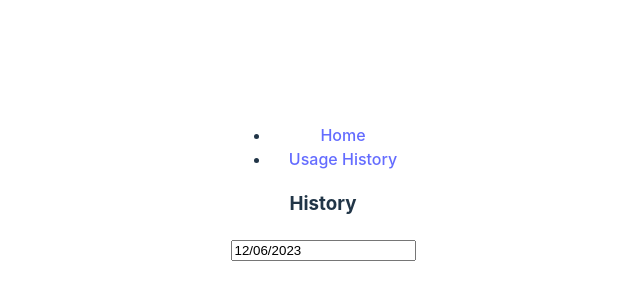
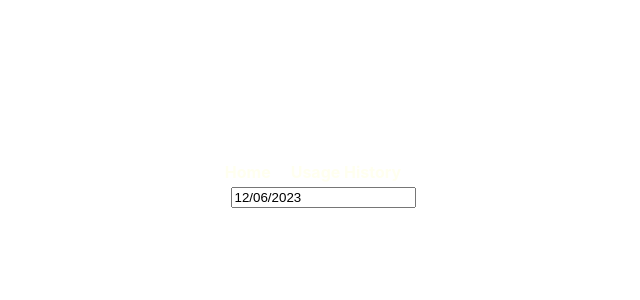
Before and after one commit to dj6207/watchdog, a React (Vite) app: page /history in a window 1280 px wide. Shown: the part 216-516 px from the top of the page, without its empty margins (317-957 px from the left). Built offline with nearby package versions, Linux system fonts and the light colour scheme.

Commit message:
navbar style updated utils

```diff
--- a/src/features/charts/components/usagePieChart.tsx
+++ b/src/features/charts/components/usagePieChart.tsx
@@ -1,7 +1,7 @@
 import React from "react";
 import { useCheckDataBaseConnected, useUpdateUsageLogData } from '../../../hooks';
 import { PieChart, Pie, Tooltip, TooltipProps , Cell, Legend } from 'recharts';
-import { formatDate, filterUsageLogData } from "../../../utils";
+import { formatDate, filterUsageLogData, formatTime, truncateString } from "../../../utils";
 import { COLORS } from "../../../constants";
 import '../assets/UsagePieChart.css'
 import { UsageLogData } from "../../../types";
@@ -9,37 +9,6 @@ import { UsageLogData } from "../../../types";
 export const UsagePieChart: React.FC = () => {
     const today:Date = new Date();
     const date:string = formatDate(today);
-
-    const truncateString = (string: string, length: number): string => {
-        return string.length > length ? `${string.slice(0, length)}...` : string;
-    };
-
-    const formatTime = (seconds: number): string => {
-        const secondsInMinute = 60;
-        const secondsInHour = 3600;
-        const secondsInDay = 86400;
-        const secondsInWeek = 604800;
-
-        if (seconds >= secondsInWeek) {
-            const weeks = Math.floor(seconds / secondsInWeek);
-            const days = Math.floor((seconds % secondsInWeek) / secondsInDay);
-            return `${weeks}w ${days}d`;
-        } else if (seconds >= secondsInDay) {
-            const days = Math.floor(seconds / secondsInDay);
-            const hours = Math.floor((seconds % secondsInDay) / secondsInHour);
-            return `${days}d ${hours}h`;
-        } else if (seconds >= secondsInHour) {
-            const hours = Math.floor(seconds / secondsInHour);
-            const minutes = Math.floor((seconds % secondsInHour) / secondsInMinute);
-            return `${hours}h ${minutes}m`;
-        } else if (seconds >= secondsInMinute) {
-            const minutes = Math.floor(seconds / secondsInMinute);
-            const remainingSeconds = seconds % secondsInMinute;
-            return `${minutes}m ${remainingSeconds}s`;
-        } else {
-            return `${seconds}s`;
-        }
-    }
 
     const CustomTooltip = ({ active, payload }: TooltipProps<number, string>) => {
         if (active && payload && payload.length) {
--- a/src/features/history/components/usageHistoryt.tsx
+++ b/src/features/history/components/usageHistoryt.tsx
@@ -1,7 +1,7 @@
 import React, {useState} from "react";
 import DatePicker from 'react-datepicker';
 import "react-datepicker/dist/react-datepicker.css";
-import { formatDate, filterUsageLogData } from "../../../utils";
+import { formatDate, filterUsageLogData, formatTime, truncateString } from "../../../utils";
 import { useGetUsageLogData, useCheckDataBaseConnected } from "../../../hooks";
 import { UsageLogData } from "../../../types";
 import { COLORS } from "../../../constants";
@@ -9,8 +9,6 @@ import { PieChart, Pie, Tooltip, TooltipProps , Cell, Legend } from 'recharts';
 
 
 export const UsageHistory:React.FC = () => {
-    // TODO: Incorporate legend and tool tips
-
     const [selectedDate, setSelectedDate] = useState<Date>(new Date());
     const formatedDate:string = formatDate(selectedDate);
 
@@ -18,12 +16,23 @@ export const UsageHistory:React.FC = () => {
         setSelectedDate(date);
     };
 
+    const CustomTooltip = ({ active, payload }: TooltipProps<number, string>) => {
+        if (active && payload && payload.length) {
+            const data = payload[0].payload;
+            return (
+                <div className="custom-tooltip">
+                    <p>{data.windowName}</p>
+                    <p>{formatTime(data.timeSpent)}</p>
+                </div>
+            );
+        }
+    };
+
     const dataBaseConnection:boolean = useCheckDataBaseConnected();
     const usageLogData:UsageLogData[] = filterUsageLogData(useGetUsageLogData(formatedDate));
 
     return (
         <>
-            <h3>History</h3>
             <DatePicker selected={selectedDate} onChange={handleDateChange} />
             {dataBaseConnection &&
                 <>
@@ -35,15 +44,14 @@ export const UsageHistory:React.FC = () => {
                             isAnimationActive={false}
                             data={usageLogData}
                             fill="#8884d8"
-                            // label={({ name, percent }) => percent > 0.05 ? truncateString(name, 10) : truncateString(name, 0)}
                             labelLine={false}
                         >
                             {usageLogData.map((_, index) => (
                                 <Cell key={`cell-${index}`} fill={COLORS[index % COLORS.length]} />
                             ))}
                         </Pie>
-                        {/* <Tooltip content={<CustomTooltip/>} />
-                        <Legend formatter={(label) => truncateString(label, 20)}/> */}
+                        <Tooltip content={<CustomTooltip/>} />
+                        <Legend formatter={(label) => truncateString(label, 20)}/>
                     </PieChart>
                 </>
             }
--- /dev/null
+++ b/src/features/navigation/assets/navBar.css
@@ -0,0 +1,21 @@
+.navbar {
+    list-style-type: none;
+    margin: 0;
+    padding: 0;
+    display: flex;
+    justify-content: left;
+}
+
+.nav-item {
+    margin-right: 20px;
+}
+
+.nav-item a {
+    text-decoration: none;
+    color: #FFEE;
+    font-weight: bold;
+}
+
+.nav-item a:hover {
+    color: #FFFF;
+}
--- a/src/features/navigation/components/navBar.tsx
+++ b/src/features/navigation/components/navBar.tsx
@@ -1,13 +1,14 @@
 import React from "react";
 import { Link } from "react-router-dom";
 import { NavBarProps } from "../../../types";
+import '../assets/navBar.css'
 
 export const NavBar: React.FC<NavBarProps> = ({userRoutes}: NavBarProps) => {
     return (
         <nav>
-            <ul>
+            <ul className="navbar">
                 {userRoutes.map((routes) => (
-                    <li key={routes.label}>
+                    <li className="nav-item" key={routes.label}>
                         <Link key={routes.label} to={routes.path}>
                             {routes.label}
                         </Link>
--- a/src/utils/index.ts
+++ b/src/utils/index.ts
@@ -7,9 +7,40 @@ export const formatDate = (date:Date):string => {
     return `${year}-${month}-${day}`;
 }
 
+export const formatTime = (seconds: number): string => {
+    const secondsInMinute = 60;
+    const secondsInHour = 3600;
+    const secondsInDay = 86400;
+    const secondsInWeek = 604800;
+
+    if (seconds >= secondsInWeek) {
+        const weeks = Math.floor(seconds / secondsInWeek);
+        const days = Math.floor((seconds % secondsInWeek) / secondsInDay);
+        return `${weeks}w ${days}d`;
+    } else if (seconds >= secondsInDay) {
+        const days = Math.floor(seconds / secondsInDay);
+        const hours = Math.floor((seconds % secondsInDay) / secondsInHour);
+        return `${days}d ${hours}h`;
+    } else if (seconds >= secondsInHour) {
+        const hours = Math.floor(seconds / secondsInHour);
+        const minutes = Math.floor((seconds % secondsInHour) / secondsInMinute);
+        return `${hours}h ${minutes}m`;
+    } else if (seconds >= secondsInMinute) {
+        const minutes = Math.floor(seconds / secondsInMinute);
+        const remainingSeconds = seconds % secondsInMinute;
+        return `${minutes}m ${remainingSeconds}s`;
+    } else {
+        return `${seconds}s`;
+    }
+}
+
 export const filterUsageLogData = (usageLogDataList:UsageLogData[]):UsageLogData[] => {
     // ... creates a shallow copy since .sort will mutate the list
     // filters list based on  timeSpent
     const filteredList = [...usageLogDataList].sort((a, b) => b.timeSpent - a.timeSpent);
     return filteredList.slice(0, 10);
 }
+
+export const truncateString = (string: string, length: number): string => {
+    return string.length > length ? `${string.slice(0, length)}...` : string;
+};
```
